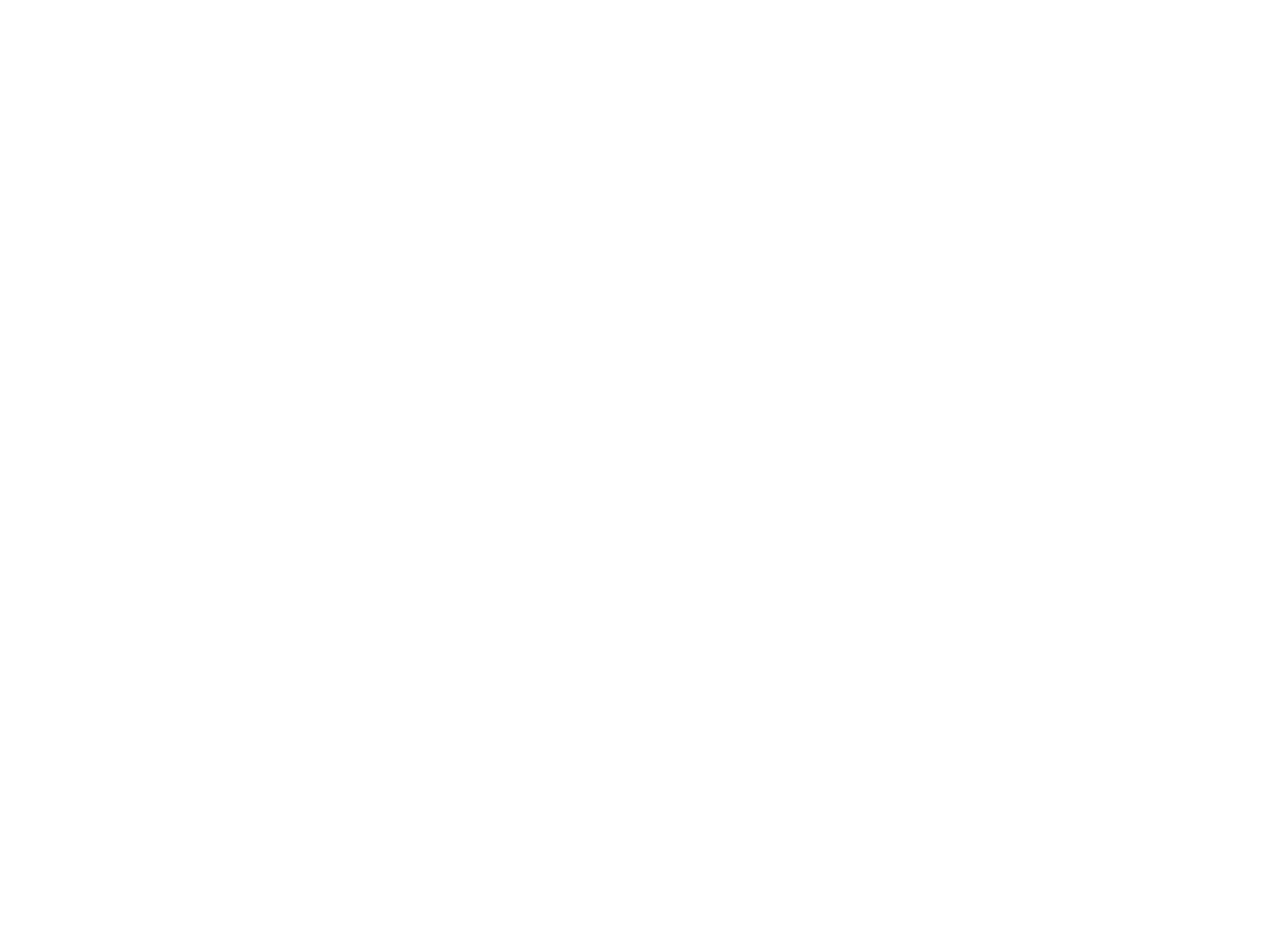
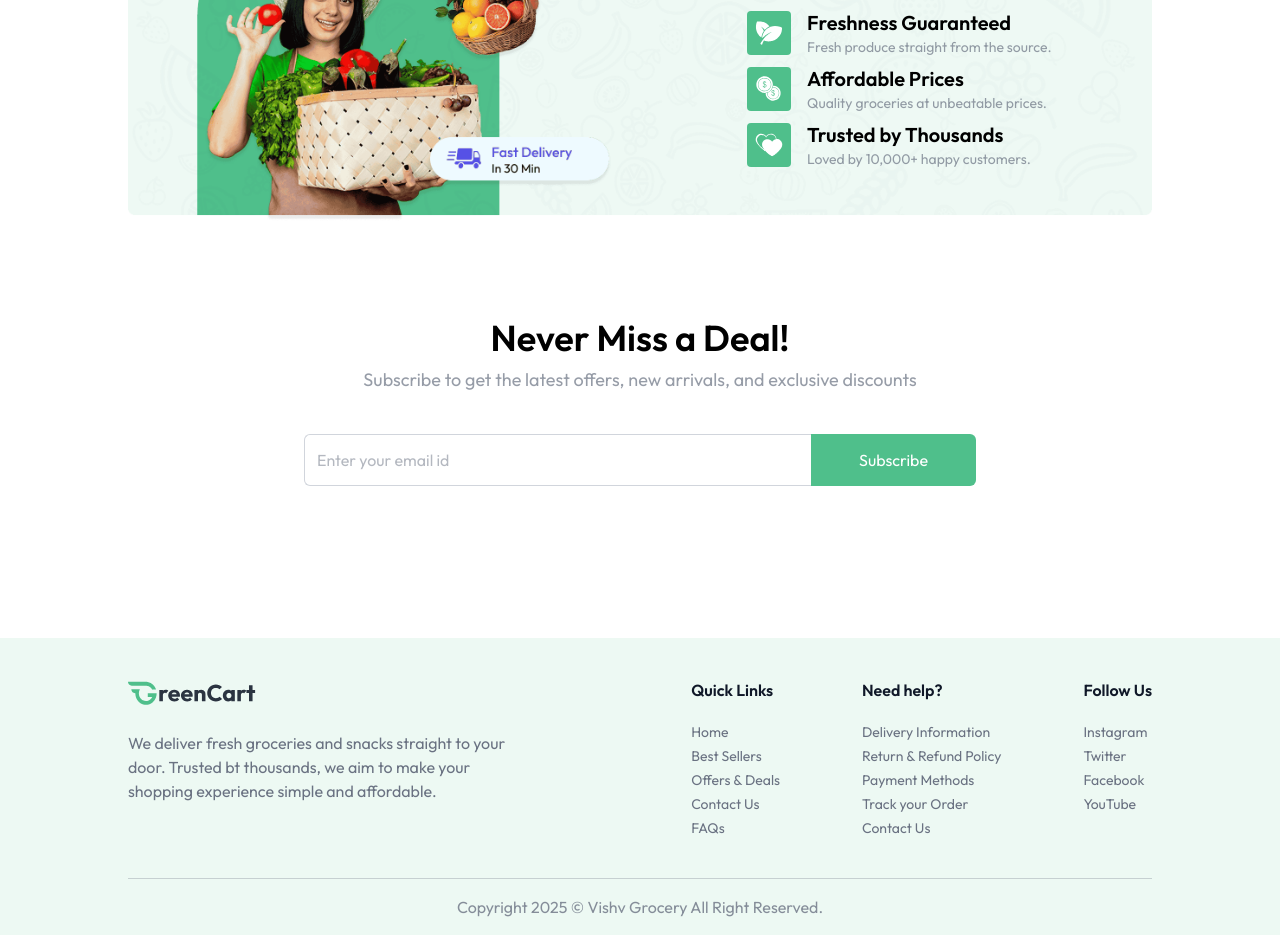
Before and after one commit to VishvBalar/GoCart-Your-Online-Vegetable-Store, a React (Vite) app in the folder client/: page / in a window 1280 px wide. Shown: the part 1460-2395 px from the top of the page. Before the commit the page ends 1204 px from the top, so only its background shows below. Built offline with nearby package versions, Linux system fonts and the light colour scheme.

Commit message:
Day-6 complete home page

```diff
--- a/client/src/App.jsx
+++ b/client/src/App.jsx
@@ -3,6 +3,7 @@
 import Home from './pages/Home.jsx'
 import { Route, Routes, useLocation } from 'react-router-dom'
 import { Toaster } from 'react-hot-toast'
+import Footer from './components/Footer.jsx'
 
 function App() {
 
@@ -17,6 +18,7 @@
           <Route  path='/' element={<Home/>}/>
         </Routes>
       </div>
+      {!isSellerPath && <Footer/>}
     </div>
   )
 }
--- /dev/null
+++ b/client/src/components/BottomBanner.jsx
@@ -0,0 +1,30 @@
+import React from 'react'
+import { assets, features } from '../assets/assets'
+
+function BottomBanner() {
+  return (
+    <div className='relative mt-24'>
+        <img src={assets.bottom_banner_image} alt="banner" className='w-full hidden md:block'/>
+        <img src={assets.bottom_banner_image_sm} alt="banner" className='w-full md:hidden'/>
+
+        <div className='absolute inset-0 flex flex-col items-center md:items-end md:justify-center pt-16 md:pt-0 md:pr-24'>
+            <div>
+                <h1  className='text-2xl md:text-3xl font-semibold text-primary mb-6'>Why We Are The Best?</h1>
+                {
+                    features.map((feature, index) => (
+                        <div key={index} className='flex items-center gap-4 mt-2'>
+                            <img src={feature.icon} alt={feature.title} className='md:w-11 w-9' />
+                            <div>
+                            <h3 className='text-lg md:text-xl font-semibold'>{feature.title}</h3>
+                            <p className='text-gray-500/70 text-xs md:text-sm'>{feature.description}</p>
+                            </div>
+                        </div>
+                    ))
+                }
+            </div>
+        </div>
+    </div>
+  )
+}
+
+export default BottomBanner
--- /dev/null
+++ b/client/src/components/Footer.jsx
@@ -0,0 +1,49 @@
+import { assets, footerLinks } from "../assets/assets";
+
+const Footer = () => {
+    const linkSections = [
+        {
+            title: "Quick Links",
+            links: ["Home", "Best Sellers", "Offers & Deals", "Contact Us", "FAQs"]
+        },
+        {
+            title: "Need Help?",
+            links: ["Delivery Information", "Return & Refund Policy", "Payment Methods", "Track your Order", "Contact Us"]
+        },
+        {
+            title: "Follow Us",
+            links: ["Instagram", "Twitter", "Facebook", "YouTube"]
+        }
+    ];
+
+    return (
+        <div className="px-6 md:px-16 lg:px-24 xl:px-32 mt-24 bg-primary/10">
+            <div className="flex flex-col md:flex-row items-start justify-between gap-10 py-10 border-b border-gray-500/30 text-gray-500">
+                <div>
+                    <img className="w-34 md:w-32" src={assets.logo} alt="logo" />
+                    <p className="max-w-[410px] mt-6">We deliver fresh groceries and snacks straight to your door. Trusted bt thousands, we aim to make your shopping experience simple and affordable.
+                    </p>
+                </div>
+                <div className="flex flex-wrap justify-between w-full md:w-[45%] gap-5">
+                    {footerLinks.map((section, index) => (
+                        <div key={index}>
+                            <h3 className="font-semibold text-base text-gray-900 md:mb-5 mb-2">{section.title}</h3>
+                            <ul className="text-sm space-y-1">
+                                {section.links.map((link, i) => (
+                                    <li key={i}>
+                                        <a href={link.url} className="hover:underline transition">{link.text}</a>
+                                    </li>
+                                ))}
+                            </ul>
+                        </div>
+                    ))}
+                </div>
+            </div>
+            <p className="py-4 text-center text-sm md:text-base text-gray-500/80">
+                Copyright {new Date().getFullYear()} © Vishv Grocery All Right Reserved.
+            </p>
+        </div>
+    );
+};
+
+export default Footer;
--- /dev/null
+++ b/client/src/components/NewsLetter.jsx
@@ -0,0 +1,24 @@
+const NewsLetter = () => {
+
+    return (
+        <div className="flex flex-col items-center justify-center text-center space-y-2 mt-24 pb-14">
+            <h1 className="md:text-4xl text-2xl font-semibold">Never Miss a Deal!</h1>
+            <p className="md:text-lg text-gray-500/70 pb-8">
+                Subscribe to get the latest offers, new arrivals, and exclusive discounts
+            </p>
+            <form className="flex items-center justify-between max-w-2xl w-full md:h-13 h-12">
+                <input
+                    className="border border-gray-300 rounded-md h-full border-r-0 outline-none w-full rounded-r-none px-3 text-gray-500"
+                    type="text"
+                    placeholder="Enter your email id"
+                    required
+                />
+                <button type="submit" className="md:px-12 px-8 h-full text-white bg-primary hover:bg-primary-dull transition-all cursor-pointer rounded-md rounded-l-none">
+                    Subscribe
+                </button>
+            </form>
+        </div>
+    )
+}
+
+export default NewsLetter
--- a/client/src/pages/Home.jsx
+++ b/client/src/pages/Home.jsx
@@ -2,6 +2,8 @@
 import MainBanner from '../components/MainBanner'
 import Categories from '../components/categories'
 import BestSeller from '../components/BestSeller'
+import BottomBanner from '../components/BottomBanner'
+import NewsLetter from '../components/NewsLetter'
 
 function Home() {
   return (
@@ -9,6 +11,8 @@
         <MainBanner/>
         <Categories/>
         <BestSeller/>
+        <BottomBanner/>
+        <NewsLetter/>
     </div>
   )
 }
```
